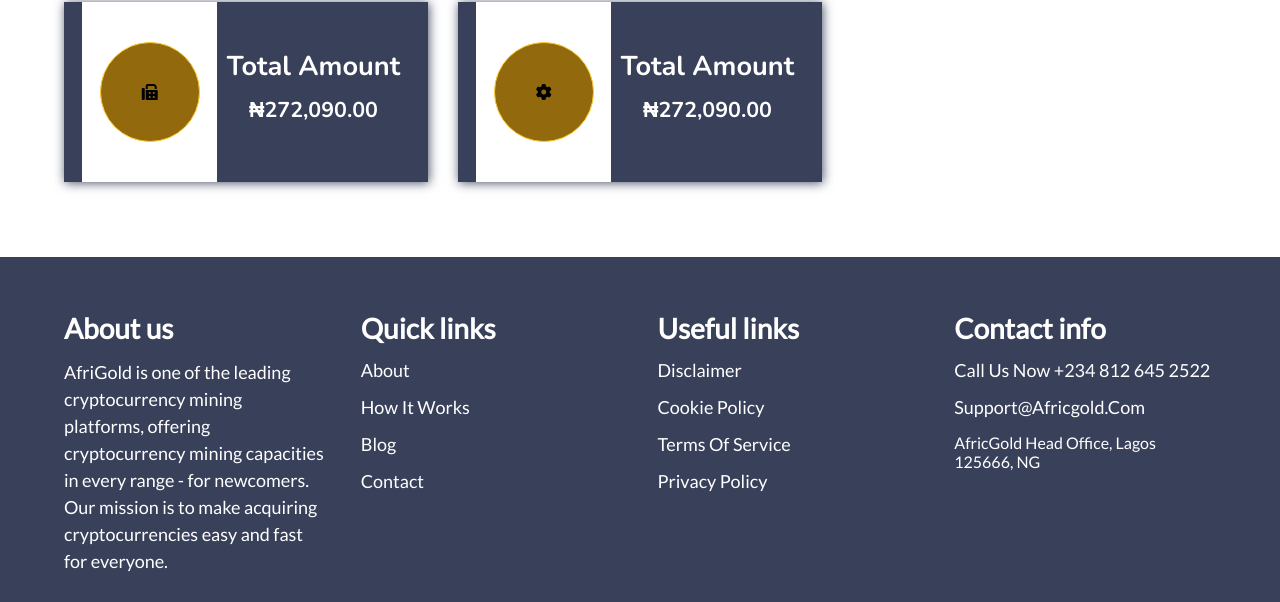
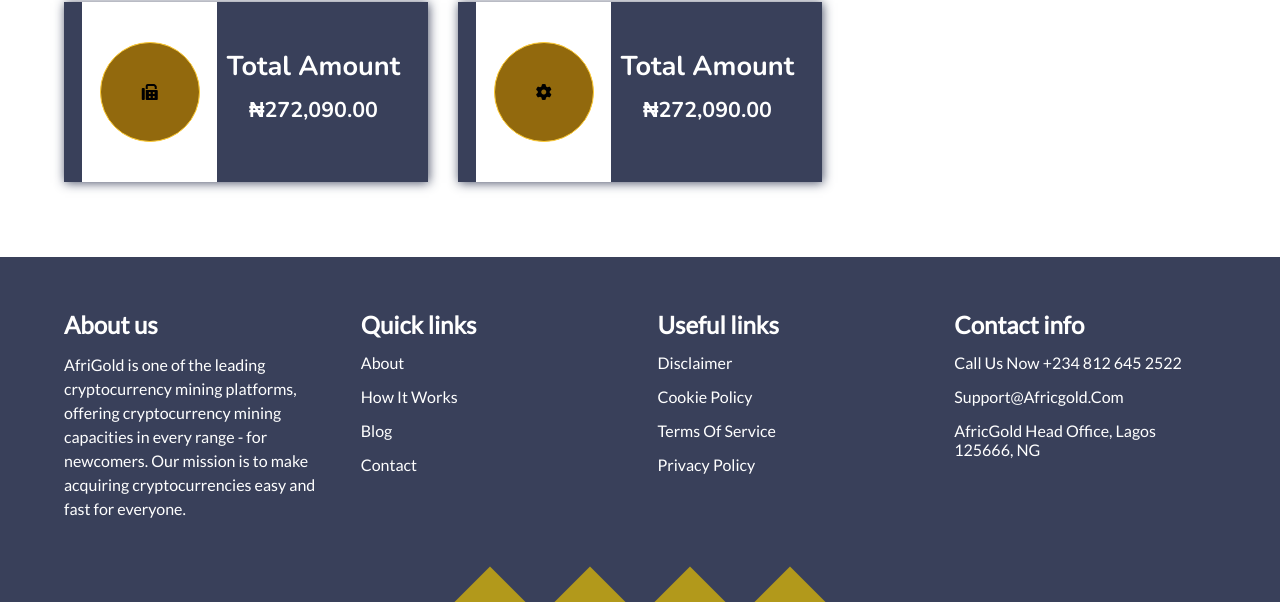
Before and after one commit to daluclemas/afrigold-clone, a plain HTML site: page index.html in a window 1280 px wide. Shown: the part 965-1567 px from the top of the page. Drawn offline with nearby package versions, Linux system fonts and the light colour scheme; files that its build step writes are made by us from their sources.

Commit message:
changed font-size

```diff
--- a/style/tabletstyle.scss
+++ b/style/tabletstyle.scss
@@ -101,24 +101,24 @@ header {
   .about-us{
 
     h3{
-      font-size: 28px;
+      font-size: 24px;
     }
 
     p{
-      font-size: 18px;
+      font-size: 16px;
     }
   }
 
   .useful-links{
 
     h3{
-      font-size: 28px;
+      font-size: 24px;
     }
 
     ul {
       li{
         a{
-          font-size: 18px;
+          font-size: 16px;
         }
       }
     }
@@ -128,13 +128,13 @@ header {
   .quick-link{
 
     h3{
-      font-size: 28px;
+      font-size: 24px;
     }
 
     ul {
       li{
         a{
-          font-size: 18px;
+          font-size: 16px;
         }
       }
     }
@@ -144,13 +144,13 @@ header {
   .contact-info{
 
     h3{
-      font-size: 28px;
+      font-size: 24px;
     }
 
     ul {
       li{
         a{
-          font-size: 18px;
+          font-size: 16px;
         }
       }
     }
```
Also changed, not shown: style/tabletstyle.css.
